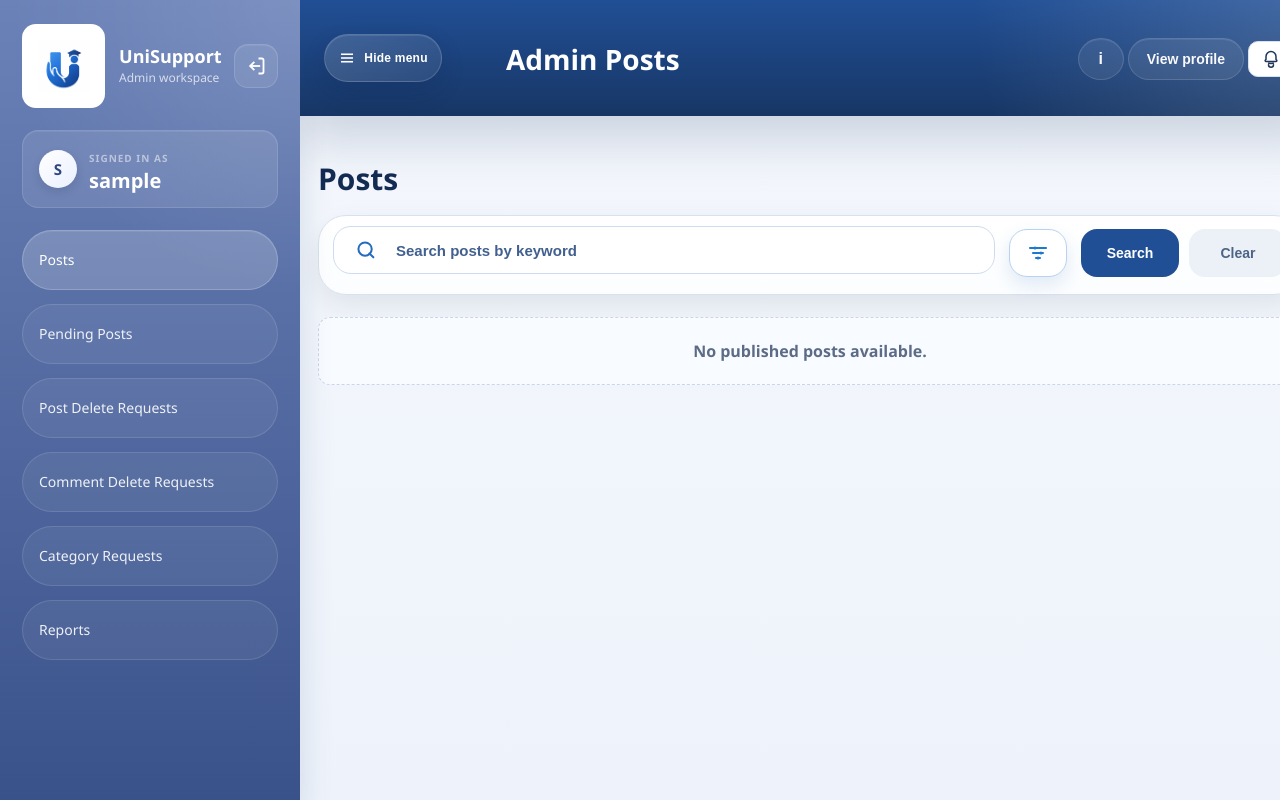
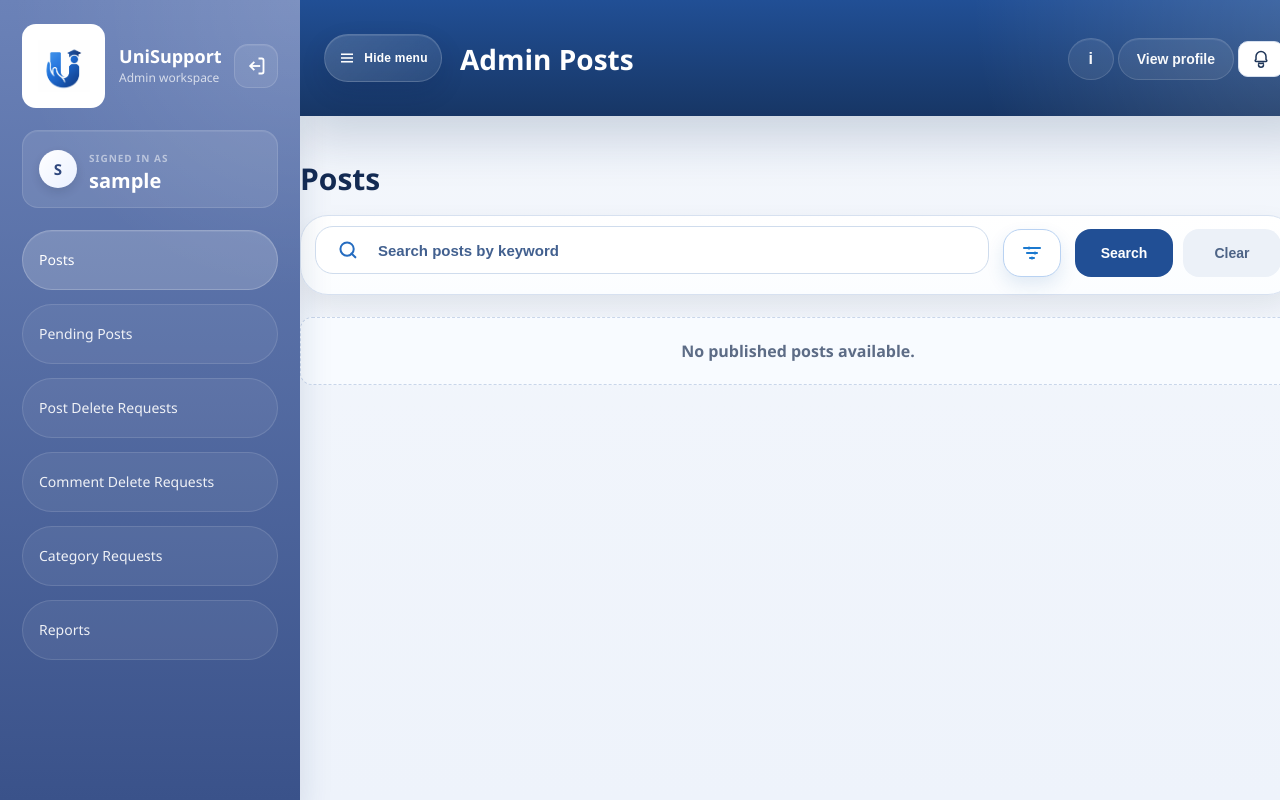
Before and after one commit to Vafeiss/University-Web-Applications-System-B, a PHP site: page /frontend/admin_dashboard.php in a window 1280 px wide. Run offline with PHP 8.4, Linux system fonts and the light colour scheme; the visitor is signed in with stand-in values (Sample User, id 1); data that the repository does not hold is empty.

Commit message:
Fix user menu alignment in UI

```diff
--- a/frontend/css/post.css
+++ b/frontend/css/post.css
@@ -499,13 +499,13 @@ body:has(.user-feed-shell) {
     top: auto;
     transform: none;
     grid-column: 1;
-    margin-left: 138px;
+    margin-left: 92px;
     justify-self: start;
 }
 
 .user-feed-shell .feed-dashboard-toplinks {
     grid-column: 2;
-    margin-left: auto;
+    margin-left: 0;
     margin-right: 0;
     justify-self: end;
     display: inline-flex;
@@ -526,7 +526,7 @@ body:has(.user-feed-shell) {
 .user-feed-shell .app-topbar-actions {
     grid-column: 3;
     justify-self: end;
-    margin-right: 0;
+    margin-right: 10px;
     transform: none;
     overflow: visible;
     gap: 4px;
@@ -752,6 +752,11 @@ body:has(.user-feed-shell) {
     box-sizing: border-box;
 }
 
+.user-feed-shell .feed-main-section {
+    padding-left: 0;
+    padding-right: 24px;
+}
+
 .create-post-panel {
     margin-bottom: 24px;
 }
```
